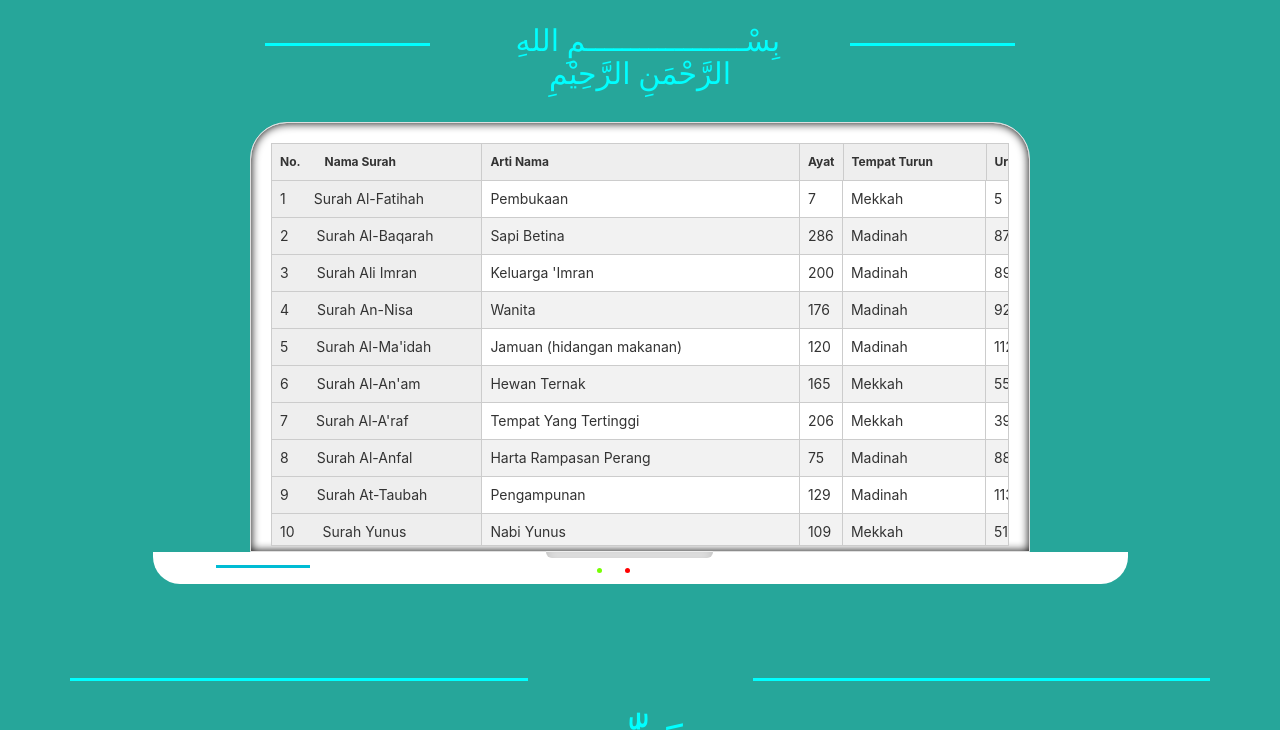
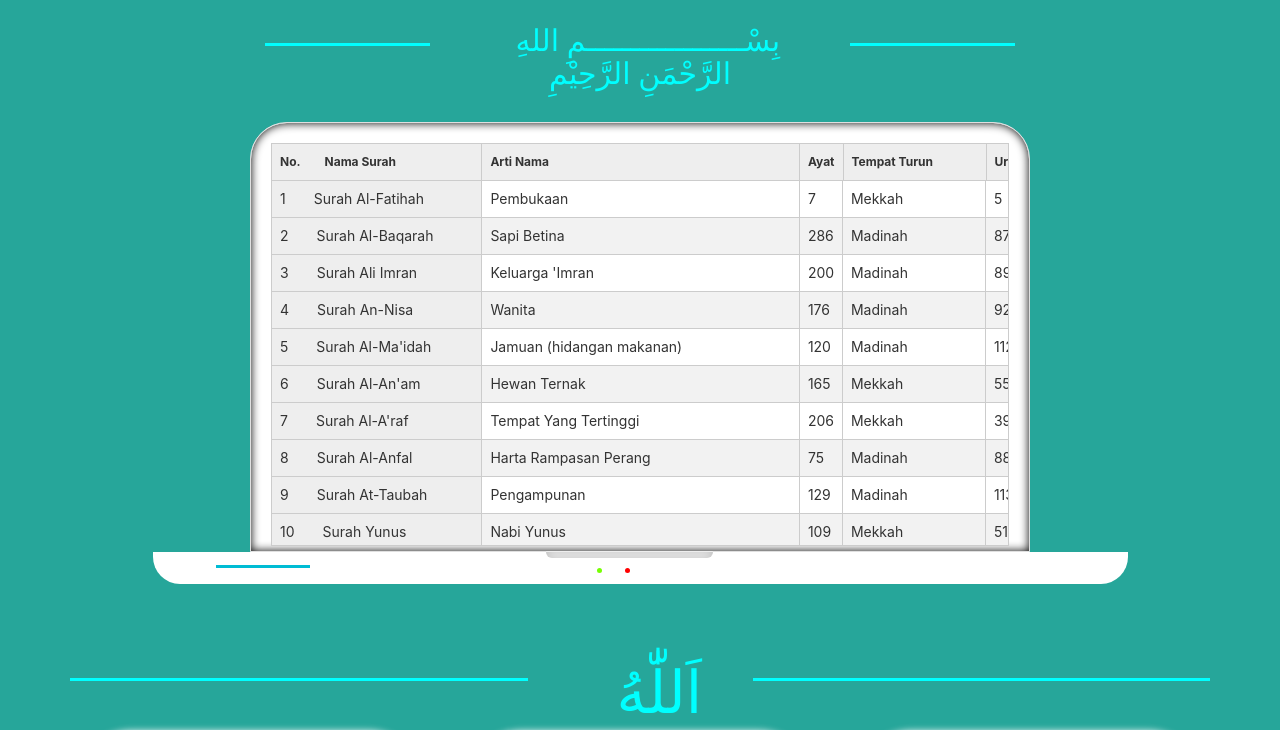
Before and after one commit to akhmadtaqiudin/akhmadtaqiudin.github.io, a plain HTML site: page index.html in a window 1280 px wide. Shown: the top 730 px of the page. Drawn offline with nearby package versions, Linux system fonts and the light colour scheme.

Commit message:
Update index.html

```diff
--- a/index.html
+++ b/index.html
@@ -870,7 +870,7 @@
 		       	<hr class="hr-header1">
 		</div>
 		<div class="col-xs-12 col-sm-2 col-md-2">
-		       	<h2 style="font-size: 59px;">&emsp;&emsp;اَللّٰهُ</h2>
+		       	<h2 style="font-size: 59px;">&emsp;اَللّٰهُ</h2>
 		</div>
 		<div class="col-xs-12 col-sm-5 col-md-5">
 		       	<hr class="hr-header2">
```
